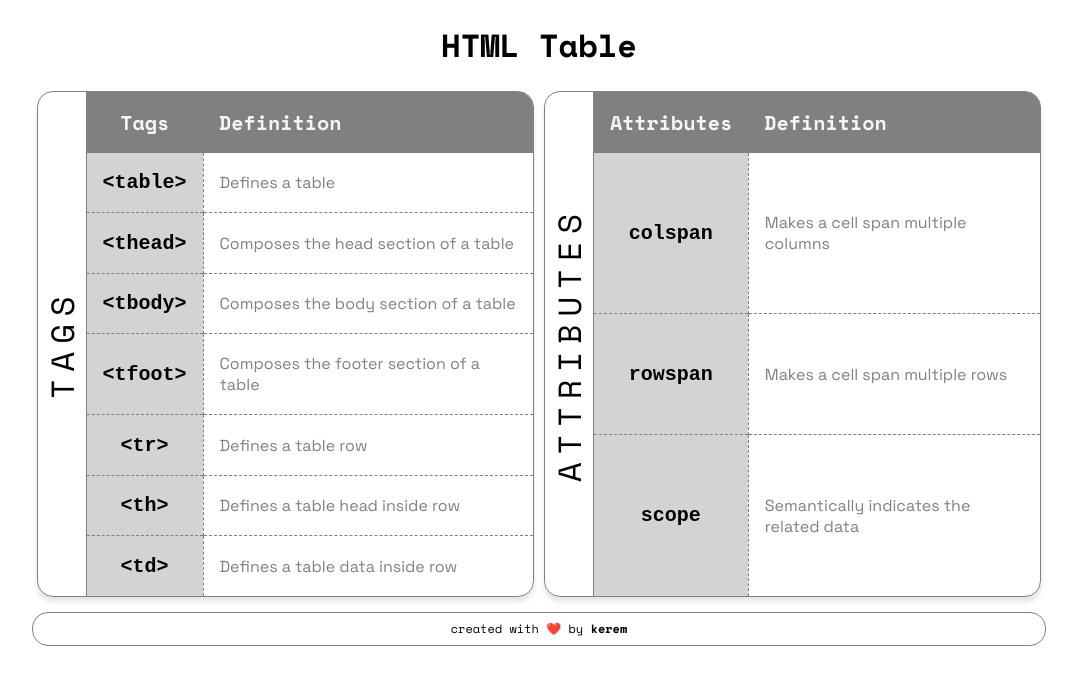
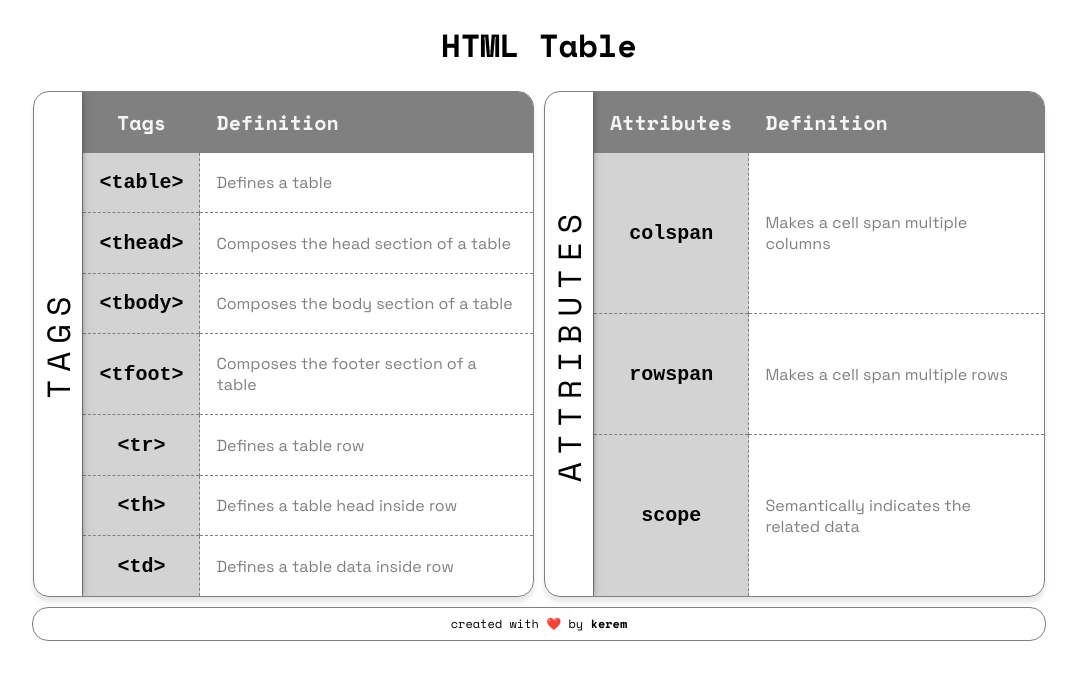
Before and after one commit to Leondvin/leondvin.github.io, a plain HTML site: page index.html in a window 1280 px wide. Shown: the whole page, without its empty margins (101-1178 px from the left). Drawn offline with nearby package versions, Linux system fonts and the light colour scheme.

Commit message:
Update style.css

```diff
--- a/style.css
+++ b/style.css
@@ -27,6 +27,7 @@ tr {
 }
 th {
     padding: 16px;
+    border-left: 1px solid grey;
 }
 tbody th {
     background-color: lightgrey;
@@ -46,21 +47,28 @@ tr td {
 .wrapper {
     display: inline-flex;
     margin: 0 auto;
-    width: calc(40% - 10px);
+    width: 100%;
     height: auto;
     border: 1px solid grey;
     border-radius: 16px;
     overflow: hidden;
     box-shadow: 0 5px 5px rgba(0, 0, 0, 0.1);
 }
+#main-wrapper {
+    display: flex;
+    justify-content: center;
+    margin: 0 auto;
+    width: 80%;
+    gap: 10px;
+}
 .vertical-title {
     font-size: 2rem;
     letter-spacing: 0.5rem;
-    height: 504px;
+    min-height: 504px;
     width: auto;
-    border-left: 1px solid grey;
     writing-mode: vertical-lr;
     rotate: 180deg;
+    box-shadow: 1px 0 8px rgba(0, 0, 0, 0.5);
 }
 #last-row {
     border: none;
```
